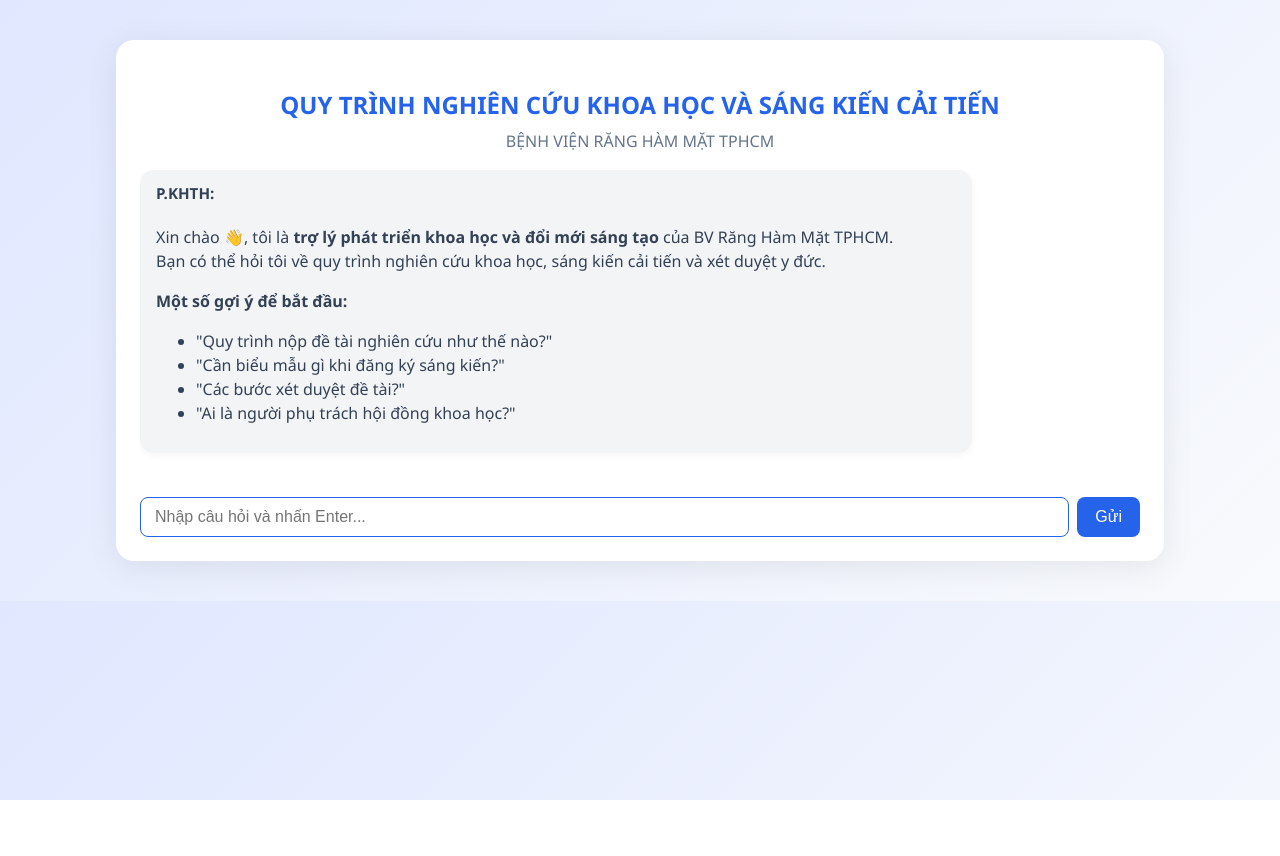
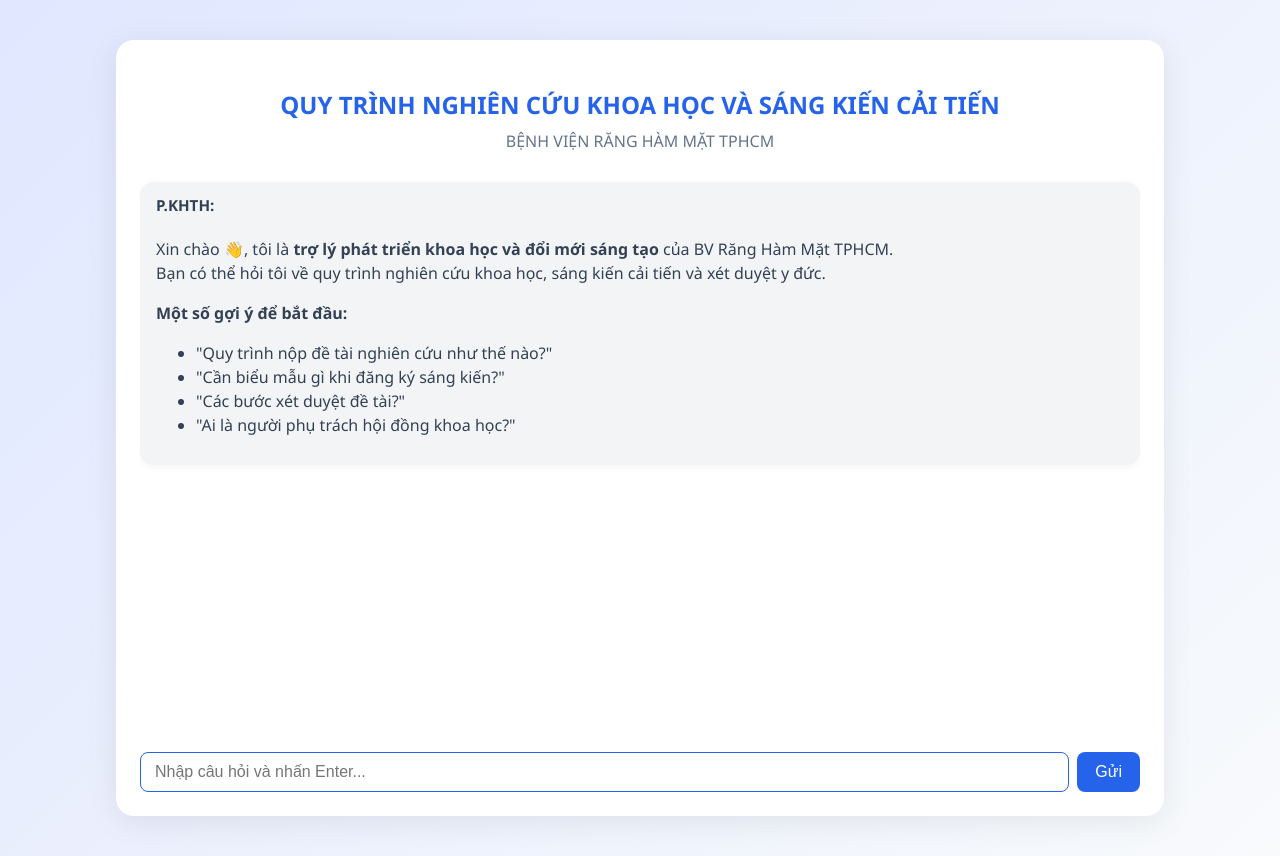
Before and after one commit to nguyenvansy123/chatgptfake, a React (Vite) app: page / in a window 1280 px wide. Before the commit the page ends 800 px from the top, so only its background shows below. Built offline with nearby package versions, Linux system fonts and the light colour scheme.

Commit message:
update code

```diff
--- a/src/App.jsx
+++ b/src/App.jsx
@@ -155,8 +155,9 @@
           placeholder="Nhập câu hỏi và nhấn Enter..."
           onChange={(e) => setMessage(e.target.value)}
           autoFocus
+          disabled={isTyping}
         />
-        <button type="submit" className="send-btn">
+        <button type="submit" className="send-btn" disabled={isTyping}>
           Gửi
         </button>
       </form>
--- a/src/index.css
+++ b/src/index.css
@@ -7,11 +7,14 @@
 
 .chat-container {
   max-width: 1000px;
+  height: 90vh;
   margin: 40px auto;
   background: #fff;
   border-radius: 18px;
-  box-shadow: 0 6px 32px rgba(0,0,0,0.08);
+  box-shadow: 0 6px 32px rgba(0, 0, 0, 0.08);
   padding: 32px 24px 24px 24px;
+  position: relative;
+  overflow: hidden;
 }
 
 .chat-title {
@@ -27,21 +30,20 @@
   font-weight: 400;
 }
 
-.chat-history {
-  min-height: 220px;
-  margin-bottom: 24px;
-  padding: 8px 0;
-  overflow-y: auto;
+section.chat-history {
+  padding: 20px 0;
+  height: 72vh;
+  overflow-y: scroll;
 }
 
 .chat-bubble {
   display: flex;
   flex-direction: column;
-  max-width: 80%;
+  max-width: 100%;
   margin-bottom: 12px;
   padding: 12px 16px;
   border-radius: 14px;
-  box-shadow: 0 2px 8px rgba(0,0,0,0.04);
+  box-shadow: 0 2px 8px rgba(0, 0, 0, 0.04);
   font-size: 1rem;
   line-height: 1.5;
 }
@@ -79,7 +81,7 @@
   display: flex;
   justify-content: flex-start;
   align-items: center;
-  margin-bottom: 12px;
+  margin-top: -15px;
   padding-left: 8px;
 }
 
@@ -93,18 +95,35 @@
   animation: blink 1.2s infinite both;
 }
 
-.dot:nth-child(2) { animation-delay: 0.2s; }
-.dot:nth-child(3) { animation-delay: 0.4s; }
+.dot:nth-child(2) {
+  animation-delay: 0.2s;
+}
+
+.dot:nth-child(3) {
+  animation-delay: 0.4s;
+}
 
 @keyframes blink {
-  0%, 80%, 100% { opacity: 0.2; }
-  40% { opacity: 1; }
+
+  0%,
+  80%,
+  100% {
+    opacity: 0.2;
+  }
+
+  40% {
+    opacity: 1;
+  }
 }
 
 .chat-form {
   display: flex;
   gap: 8px;
   margin-top: 12px;
+  position: absolute;
+  bottom: 24px;
+  left: 24px;
+  right: 24px;
 }
 
 .chat-input {
@@ -163,7 +182,8 @@
   }
 
   .chat-history {
-    flex: 1; /* chiếm toàn bộ khoảng trống còn lại */
+    flex: 1;
+    /* chiếm toàn bộ khoảng trống còn lại */
     padding: 12px;
     margin: 0;
     overflow-y: auto;
```
